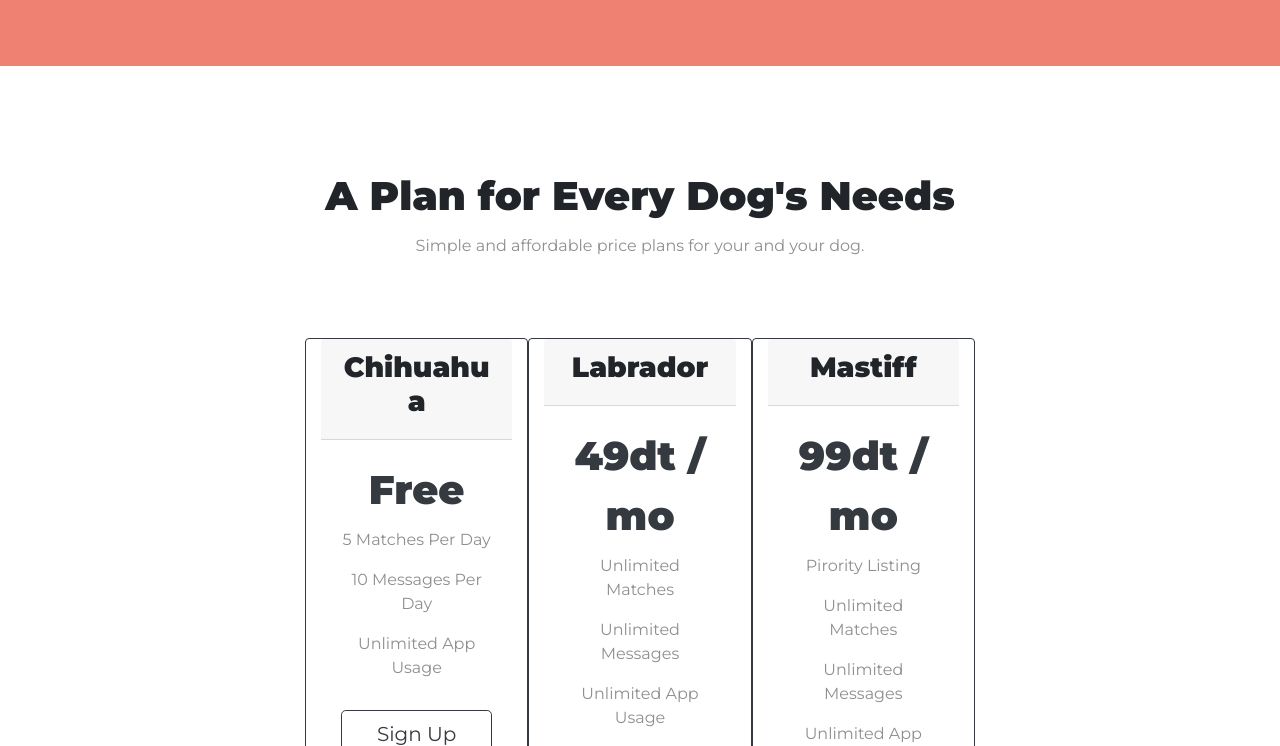
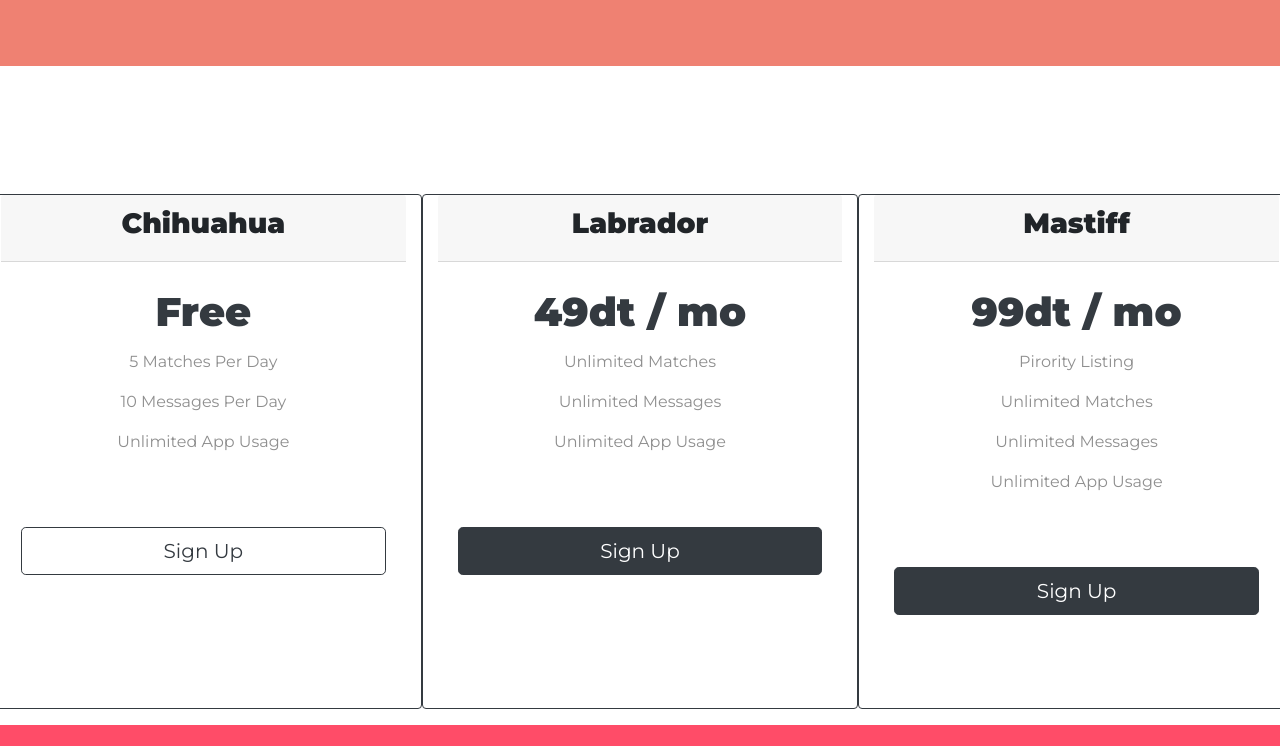
Before and after one commit to maryemchk/tindog, a plain HTML site: page index.html in a window 1280 px wide. Shown: the part 2014-2760 px from the top of the page. Drawn offline with nearby package versions, Linux system fonts and the light colour scheme.

Commit message:
Update index.html

```diff
--- a/index.html
+++ b/index.html
@@ -148,11 +148,7 @@
 
   <!-- Pricing -->
 
-  <section id="pricing">
-
-    <h2>A Plan for Every Dog's Needs</h2>
-    <p>Simple and affordable price plans for your and your dog.</p>
-    <div class="row">
+ <div class="row d-flex">
   <div class="card pricing-column border-dark mb-3 col-lg-4 col-md-6 col-sm-12" >
     <div class="card-header">
       <h3>Chihuahua</h3>
@@ -165,7 +161,7 @@
       <button type="button" class="btn btn-lg btn-block btn-outline-dark">Sign Up</button>
     </div>
   </div>
-      <div class="card pricing-column  border-dark mb-3 col-lg-4 col-md-6 col-sm-12" >
+  <div class="card pricing-column border-dark mb-3 col-lg-4 col-md-6 col-sm-12" >
     <div class="card-header">
       <h3>Labrador</h3>
     </div>
@@ -177,7 +173,7 @@
       <button type="button" class="btn btn-lg btn-block btn-dark">Sign Up</button>
     </div>
   </div>
-      <div class="card pricing-column border-dark mb-3 col-lg-4 col-md col-sm-12 ">
+  <div class="card pricing-column border-dark mb-3 col-lg-4 col-md col-sm-12">
     <div class="card-header">
       <h3>Mastiff</h3>
     </div>
@@ -190,9 +186,8 @@
       <button type="button" class="btn btn-lg btn-block btn-dark">Sign Up</button>
     </div>
   </div>
+</div>
 
-    </div>
-  </section>
   <!-- Call to Action -->
 
   <section class="colored-section" id="cta">
```
Lines whose indentation alone changed are shown as unchanged.
